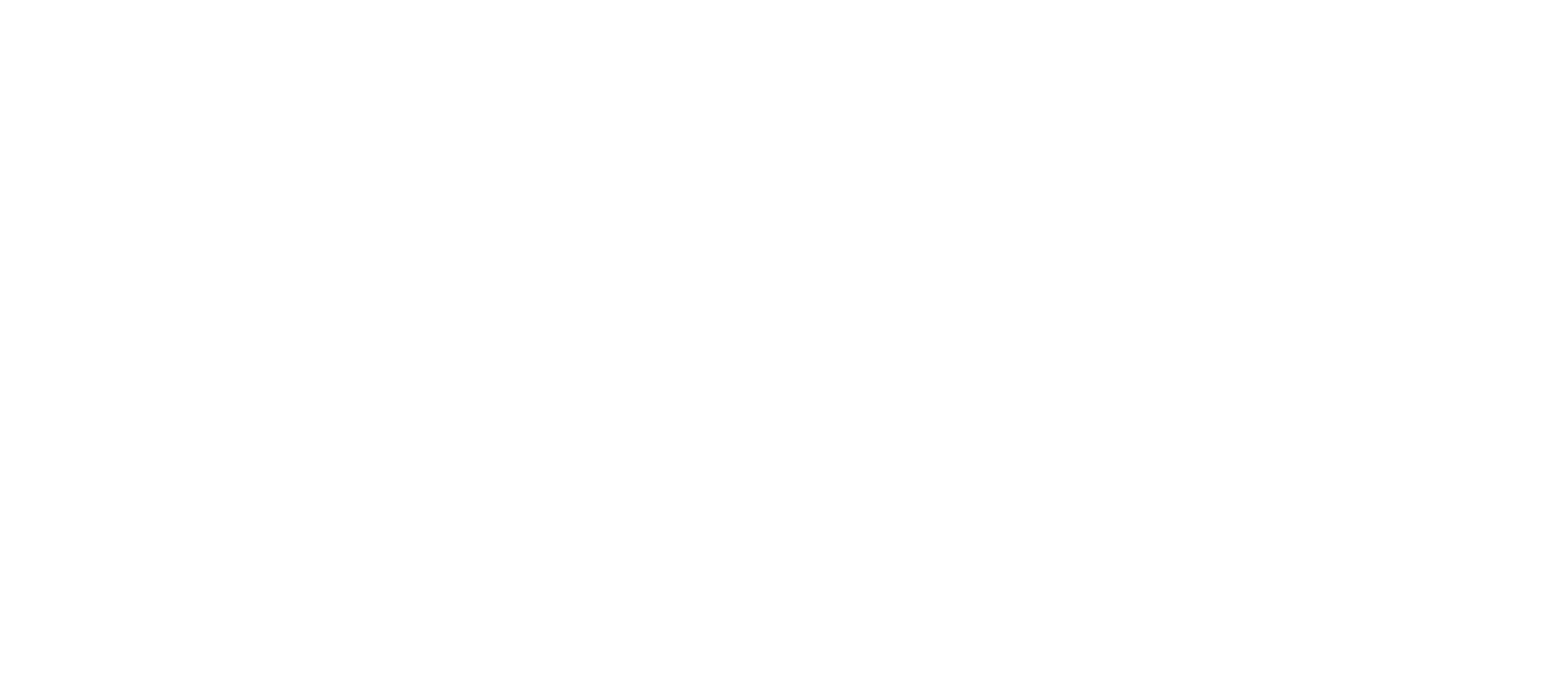
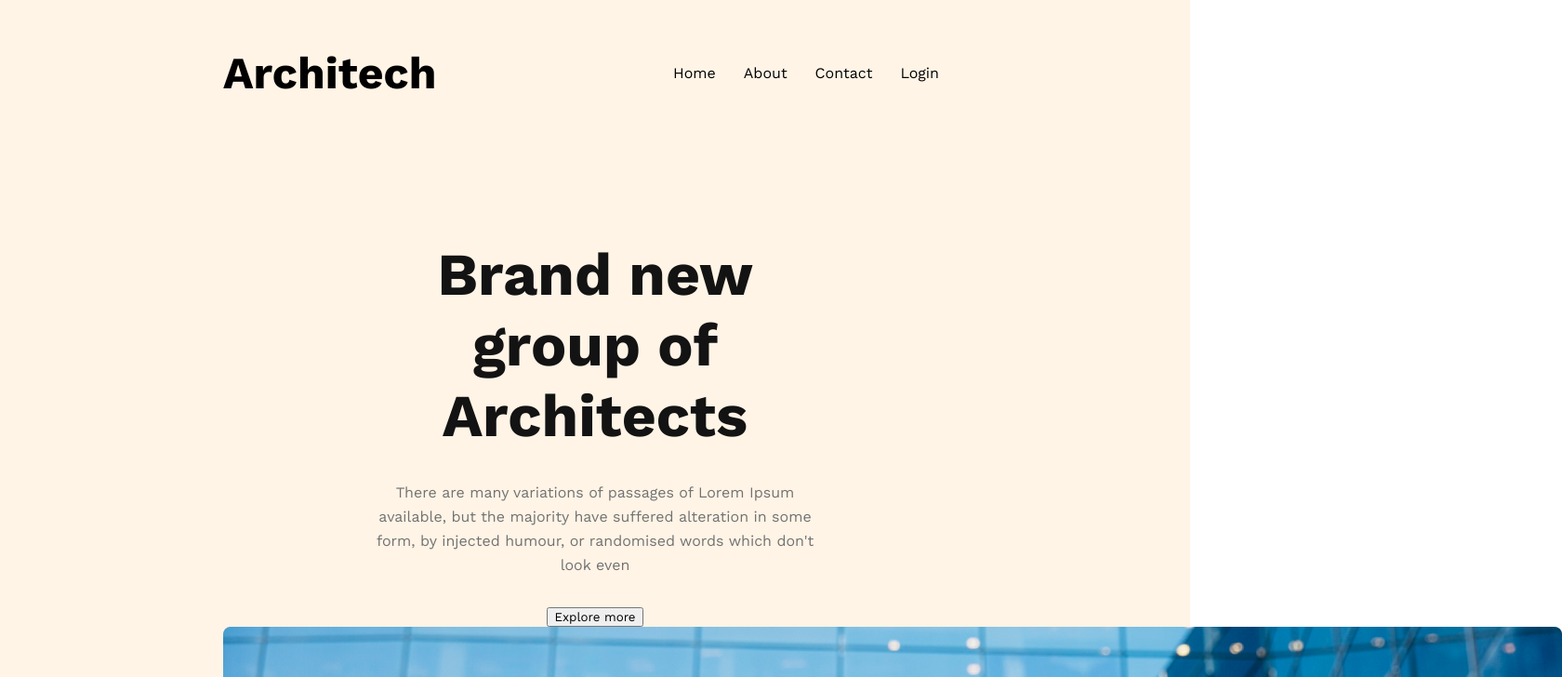
Before and after one commit to TalhaTamim67/architect, a plain HTML site: page index.html in a window 1280 px wide. Shown: the top 728 px of the page at 93% size, 1680 px wide, since content can reach past the window. Drawn offline with nearby package versions, Linux system fonts and the light colour scheme.

Commit message:
banner added

```diff
--- a/index.html
+++ b/index.html
@@ -3,10 +3,51 @@
 <head>
     <meta charset="UTF-8">
     <meta name="viewport" content="width=device-width, initial-scale=1.0">
+
     <link rel="stylesheet" href="styles/architect.css">
-    <title>Document</title>
+    <title>Architect Website</title>
 </head>
 <body>
 
+<header>
+    <nav>
+
+        <h3 class="nav-title">Architech</h3>
+
+        <ul>
+            <li><a href="">Home</a></li>
+            <li><a href="">About</a></li>
+            <li><a href="">Contact</a></li>
+            <li><a href="">Login</a></li>
+        </ul>
+    </nav>
+
+
+        <div class="banner">
+
+            <div class="banner-center">
+                <div class="banner-content">
+                    <h1 class="header-title">Brand new <br> group of Architects</h1>
+                <p class="banner-description">
+                    There are many variations of passages of Lorem Ipsum available, but the majority have suffered alteration in some form, by injected humour, or randomised words which don't look even
+                </p>
+               <button class="btn-" rimary="">Explore more</button>
+                </div>
+            </div>
+
+           <img src="images/banner.png" alt="">
+        </div>
+
+</header>
+
+
+<main>
+
+</main>
+
+<footer>
+
+</footer>
+
 </body>
 </html>
--- a/styles/architect.css
+++ b/styles/architect.css
@@ -0,0 +1,80 @@
+    /* work sans font  */
+  @import url('https://fonts.googleapis.com/css2?family=Lato:ital,wght@0,100;0,300;0,400;0,700;0,900;1,100;1,300;1,400;1,700;1,900&family=Open+Sans:wght@400;700;800&family=Work+Sans:ital,wght@0,400;0,600;0,700;0,800;1,400;1,600&display=swap');
+
+
+    * {
+    margin: 0;
+    font-family: 'Work Sans', sans-serif;
+    }
+
+    header {
+        background: rgba(255, 144, 14, 0.10);
+        padding: 50px 240px;
+    }
+
+    nav {
+        display: flex;
+        justify-content: space-between;
+        align-items: center;
+
+    }
+
+
+    nav> ul {
+        display: flex;
+
+    }
+
+    nav ul li {
+        list-style: none;
+        margin-right: 30px;
+        font-weight: 500;
+        font-size: 1rem;
+    }
+
+    nav ul li a{
+        text-decoration: none;
+        color: black;
+
+     }
+
+     .nav-title {
+        font-size: 3rem;
+        font-weight: 700;
+
+     }
+
+.header-title {
+    color: var(--dark-01, #131313);
+    text-align: center;
+    font-family: Work Sans;
+    font-size: 4rem;
+    font-style: normal;
+    font-weight: 700;
+    line-height: normal;
+    padding-bottom: 32px;
+    }
+
+     .banner-description {
+        color: var(--dark-03, #727272);
+       padding-bottom: 32px;
+        line-height: 26px; /* 162.5% */
+     }
+
+     .banner {
+        text-align: center;
+     }
+
+     .banner-content {
+        max-width: 60%;
+        padding-top: 150px;
+
+     }
+
+     .banner-center {
+
+        display: flex;
+        justify-content: center;
+        align-items: center;
+
+     }
```
Also changed, not shown: 2 other files.
